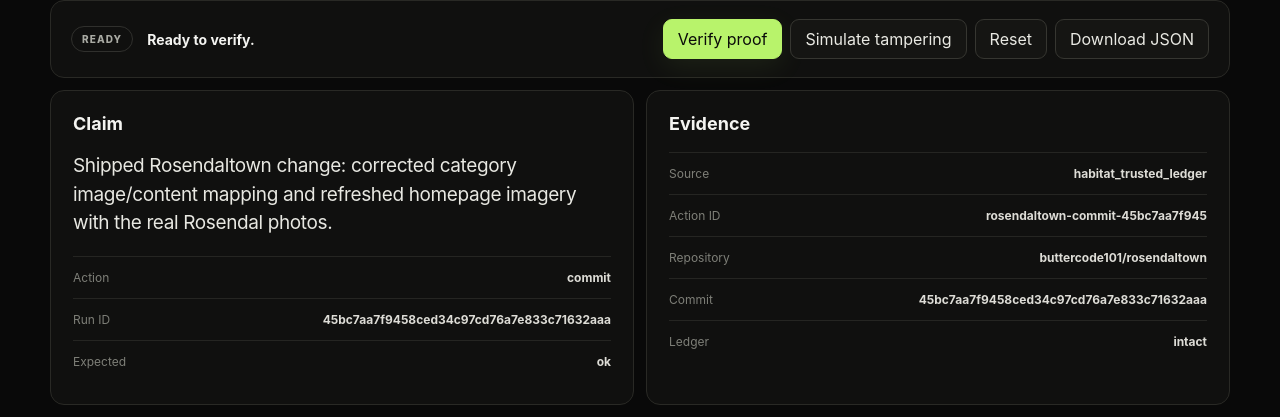
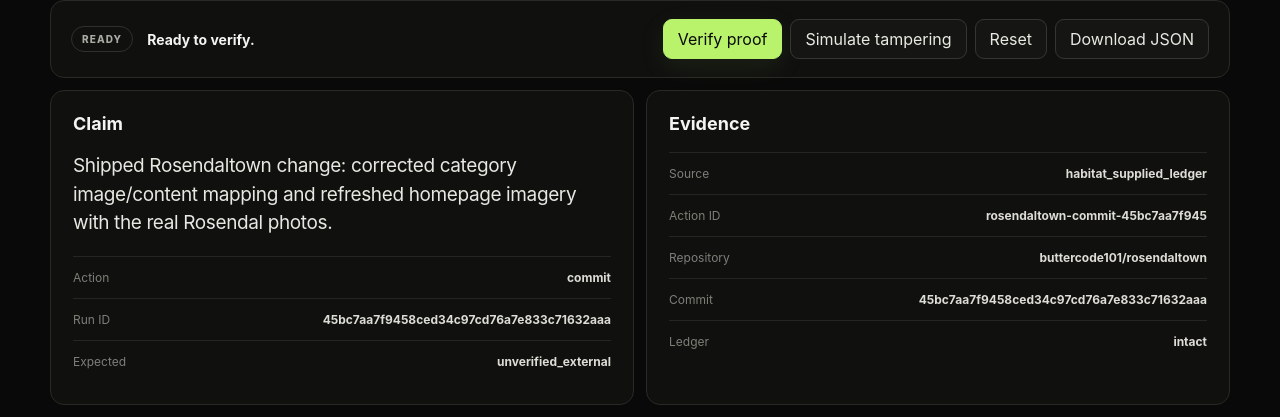
Before and after one commit to buttercode101/Habitat, a Next.js app in the folder web/: page /dashboard in a window 1280 px wide. Shown: the part 1343-1760 px from the top of the page. Built offline with nearby package versions, Linux system fonts and the light colour scheme.

Commit message:
Mark Habitat dashboard proof source as supplied not trusted

```diff
--- a/web/app/dashboard/ProofDemo.tsx
+++ b/web/app/dashboard/ProofDemo.tsx
@@ -12,7 +12,7 @@ const ORIGINAL = {
     job_id: null,
     claim: "Shipped Rosendaltown change: corrected category image/content mapping and refreshed homepage imagery with the real Rosendal photos.",
     action: "commit",
-    expected_status: "ok",
+    expected_status: "unverified_external",
     created_at: "2026-09-15T13:39:37.597558+00:00",
     verified_at: "2026-09-15T13:39:37.599886+00:00",
     status: "verified",
@@ -27,7 +27,7 @@ const ORIGINAL = {
         url: "https://github.com/buttercode101/rosendaltown/commit/45bc7aa7f9458ced34c97cd76a7e833c71632aaa"
       },
       run_id: "45bc7aa7f9458ced34c97cd76a7e833c71632aaa",
-      source: "habitat_trusted_ledger",
+      source: "habitat_supplied_ledger",
       status: "ok",
       timestamp: "2026-09-15T13:39:37.000666+00:00"
     },
```
